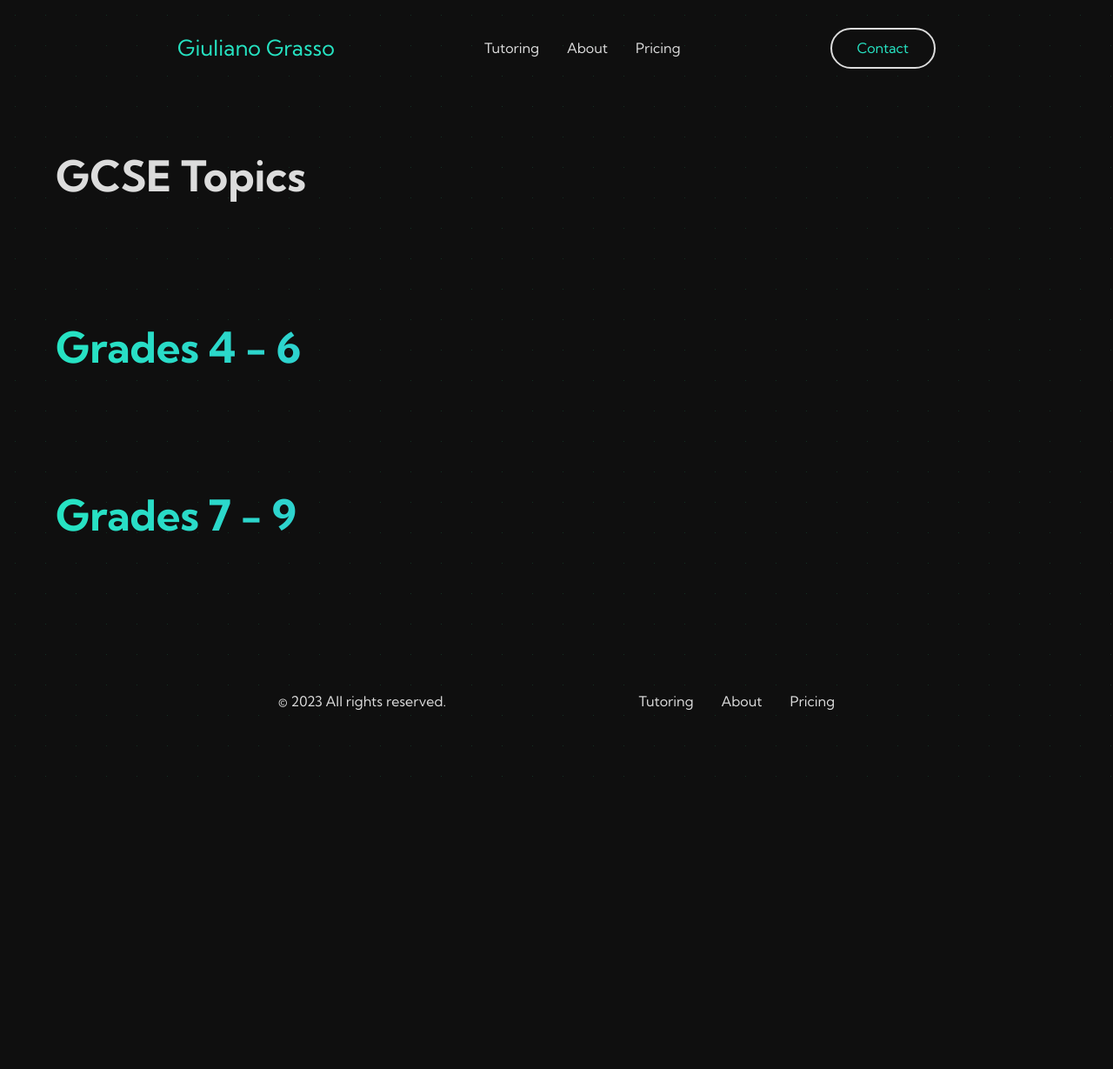
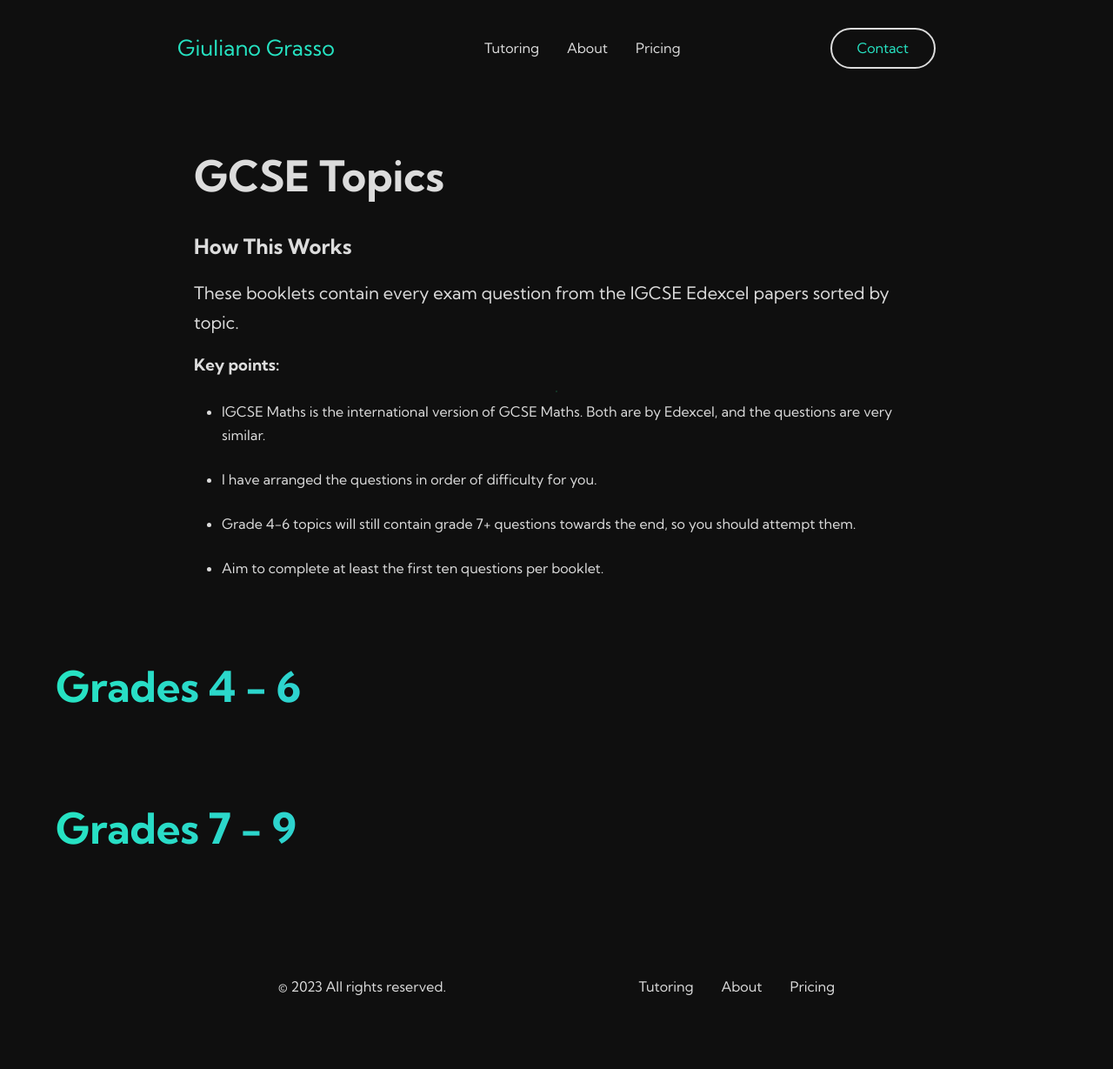
Before and after one commit to GG1982/Jekyll-ggmaths, a Jekyll site: the page built from pages/gcse-topics.html, in a window 1280 px wide. Shown: the whole page at 87% size. Built offline with Jekyll 4.4.1, drawn with Linux system fonts in a browser that asks for light colours; before the commit the page ends 900 px from its top, so only the background shows below that.

Commit message:
add rules

```diff
--- a/pages/gcse-exams.html
+++ b/pages/gcse-exams.html
@@ -7,7 +7,7 @@ custom_css: secondary
 
 <main>
     <nav class="grade-nav">
-        <h1>GCSE Exam Booklets</h1>
+        <h1 class="text-center">GCSE Exam Booklets</h1>
         <ul role="list">
             <li><a href="#grade-4" class="font-1 body-link capitalize">grade 4</a></li>
             <li><a href="#grade-5" class="font-1 body-link capitalize">grade 5</a></li>
--- a/pages/gcse-topics.html
+++ b/pages/gcse-topics.html
@@ -6,7 +6,22 @@ custom_css: secondary
 ---
 
 <main>
-    <h1>GCSE Topics</h1>
+
+    <section class="explain-container">
+        <h1>GCSE Topics</h1>
+        <h2 class="capitalize">How this works</h2>
+        <p class="font-0">
+            These booklets contain every exam question from the IGCSE Edexcel papers sorted by topic.
+        </p>
+        <ul class="key-points">
+            <h3>Key points:</h3>
+            <li class="font--1">IGCSE Maths is the international version of GCSE Maths. Both are by Edexcel, and the questions are very similar.</li>
+            <li class="font--1">I have arranged the questions in order of difficulty for you.</li>
+            <li class="font--1">Grade 4-6 topics will still contain grade 7+ questions towards the end, so you should attempt them.</li>
+            <li class="font--1">Aim to complete at least the first ten questions per booklet. </li>
+        </ul>
+    </section>
+
 
     <section class="">
         <h3 class="fancy-text font-4 ">Grades 4 - 6</h3>
```
Also changed, not shown: 2 other files.
